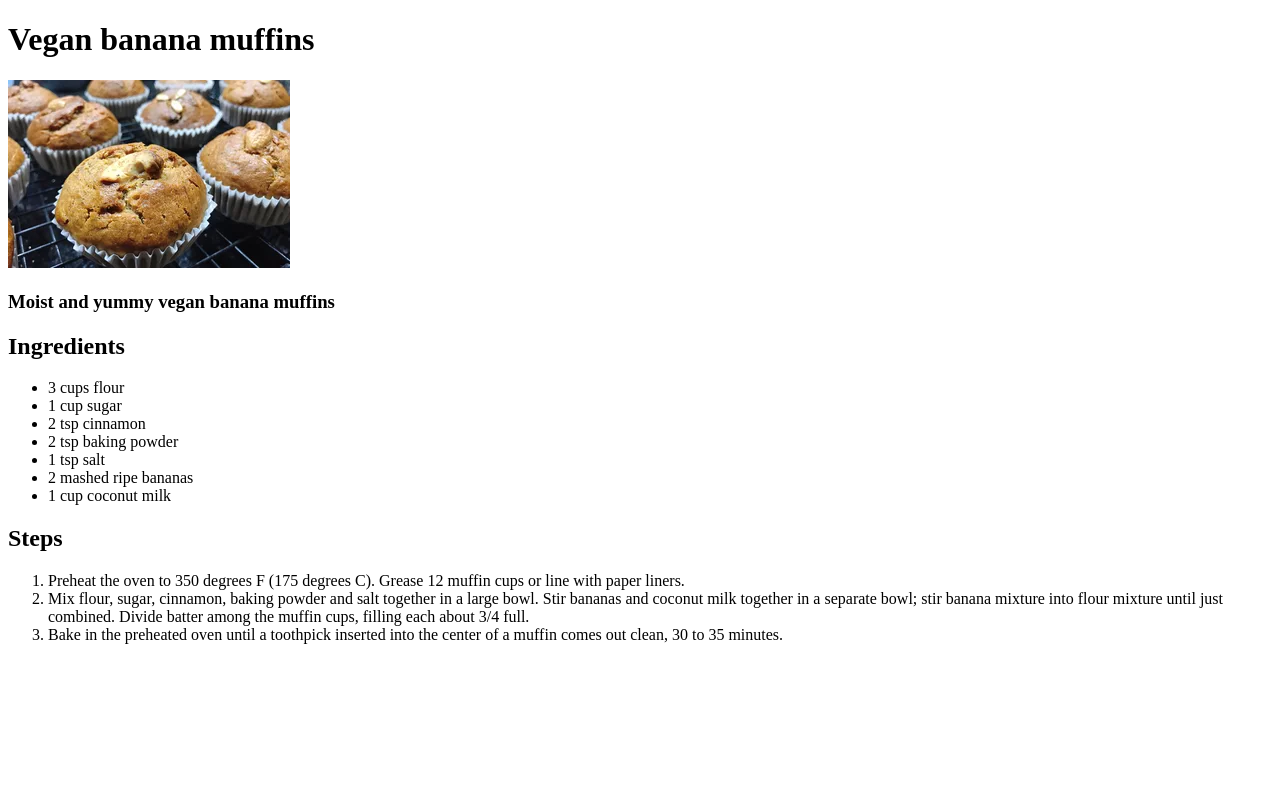
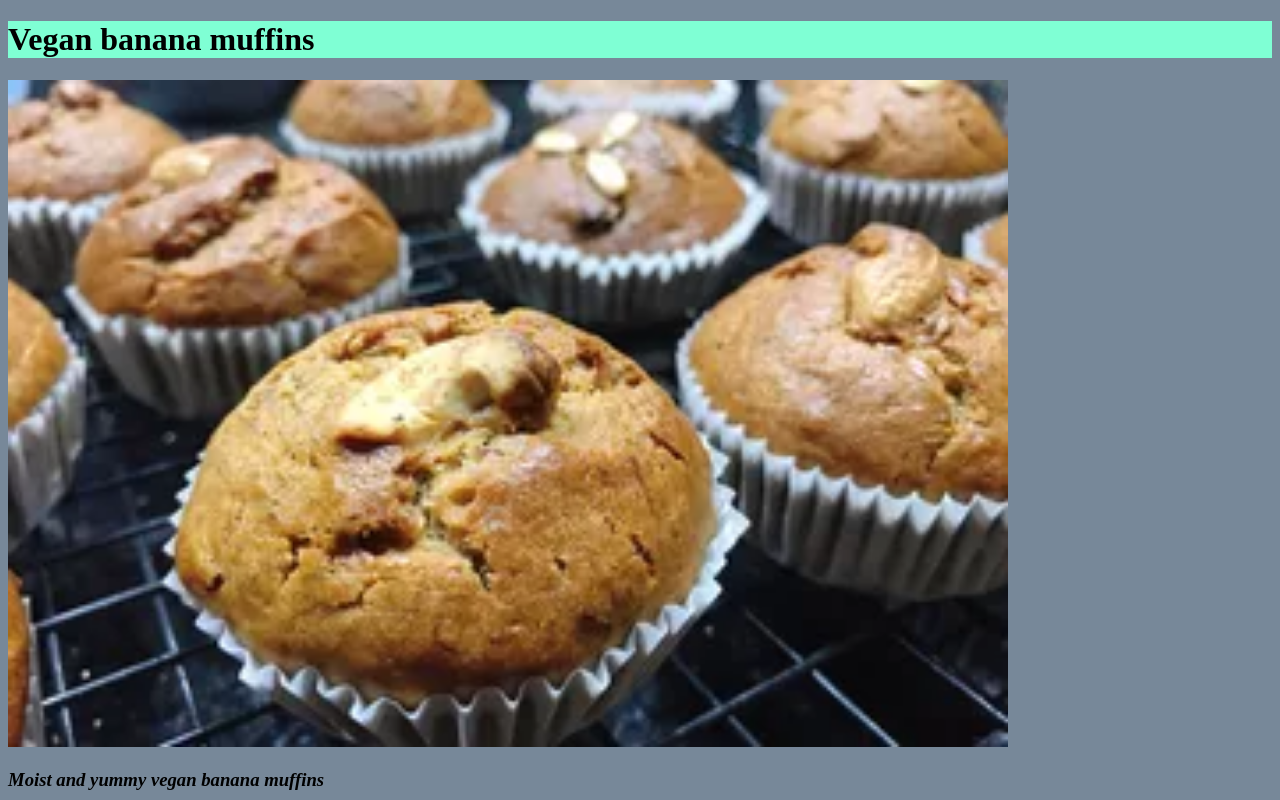
Before and after one commit to MarkusHage/odin-recipes, a plain HTML site: page recipes/bananamuffins.html in a window 1280 px wide. Shown: the top 800 px of the page. Drawn offline with Linux system fonts and the light colour scheme.

Commit message:
ruin my webpage with css

```diff
--- a/recipes/bananamuffins.html
+++ b/recipes/bananamuffins.html
@@ -1,15 +1,16 @@
 <!DOCTYPE html>
 <html lang="en">
 <head>
+    <link rel="stylesheet" href="../styles.css">
     <meta charset="UTF-8">
     <meta http-equiv="X-UA-Compatible" content="IE=edge">
     <meta name="viewport" content="width=device-width, initial-scale=1.0">
     <title>Document</title>
 </head>
-<body>
+<body class="bananamuffins">
     <h1>Vegan banana muffins</h1>
 
-    <img src="../img/bananamuffins.jpg" alt="banana muffins">
+    <img class="img muffin" src="../img/bananamuffins.jpg" alt="banana muffins">
 
     <h3>Moist and yummy vegan banana muffins</h3>
 
--- /dev/null
+++ b/styles.css
@@ -0,0 +1,26 @@
+body {
+    background-color: lightslategrey;
+
+}
+
+h1 {
+    background-color: aquamarine;
+}
+
+img {
+    width: 1000px;
+    height: auto;
+}
+
+h2 {
+    font-weight: 100;
+}
+
+h3 {
+    font-style: italic;
+}
+
+ul {
+    background-color: antiquewhite;
+    color: pink;
+}
```
Also changed, not shown: index.html (+1 -0 lines), recipes/blackbeanburger.html (+2 -1 lines), recipes/lentilcurry.html (+2 -1 lines).
